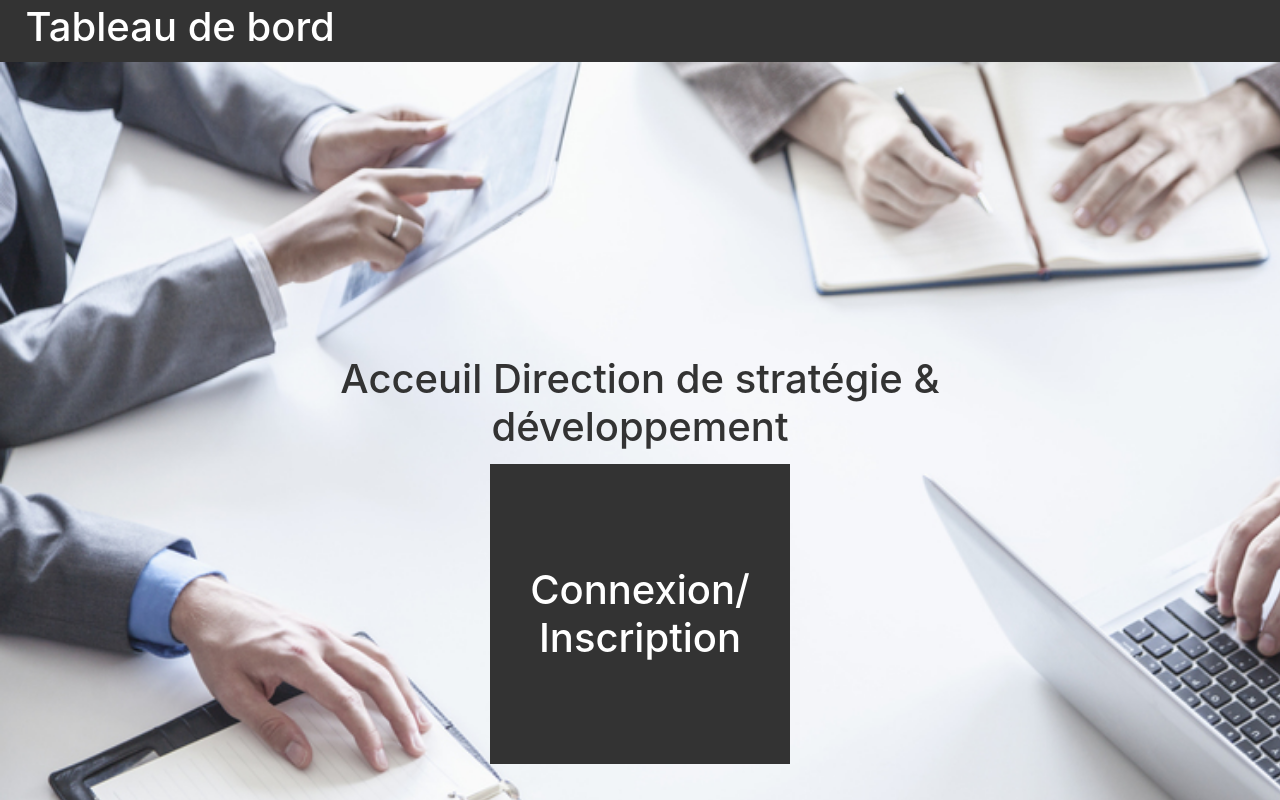
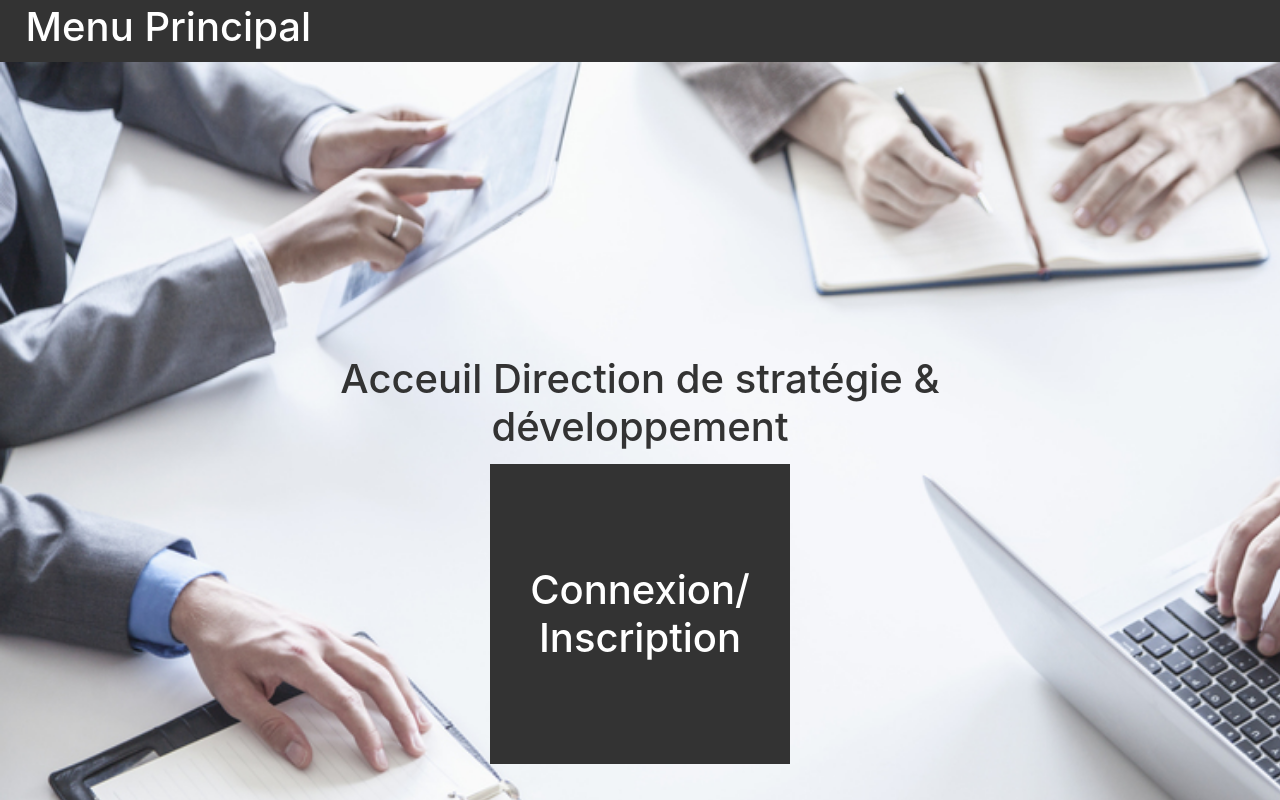
Before and after one commit to matrixfoot/managementappfrontend, an Angular app: page / in a window 1280 px wide. Shown: the top 800 px of the page. Built offline with nearby package versions, Linux system fonts and the light colour scheme.

Commit message:
version3 users added and rbac https added

```diff
--- a/src/app/header/header.component.html
+++ b/src/app/header/header.component.html
@@ -1,6 +1,6 @@
 <header>
   <h1 class="header-title">
-    Tableau de bord
+    Menu Principal
   </h1>
 
   <ul class="header-navigation">
```
